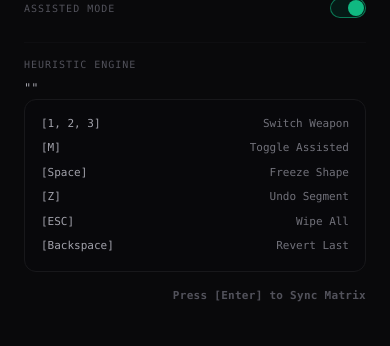
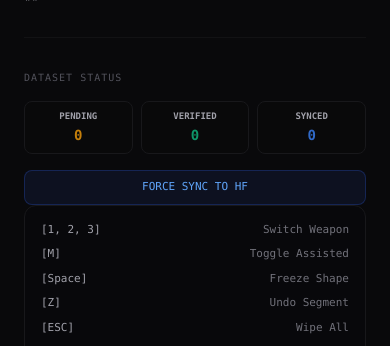
Before and after one commit to F1nnSBK/luna_labeler, a FastAPI app: page /dashboard in a window 390 px wide; the page is wider, and only the part inside the window is pictured. Shown: the top 346 px of that part. Run offline with FastAPI, Linux system fonts and the light colour scheme; parts of the project's set-up code (start-up, migrations or seed data) failed here and were passed over; some libraries are stand-ins or nearby versions.

Commit message:
feat: rollback MobileSAM training logic, preserve local active learning complexity scoring, manual sync, and stats panel

```diff
--- a/app/main.py
+++ b/app/main.py
@@ -47,18 +47,8 @@
             out_file.write(response.read())
         print("MobileSAM weights downloaded successfully (fallback method).")
 
-# Load MobileSAM model with hot-swap capability
-sam_last_loaded = 0
-sam_model = None
-
-def get_sam_model():
-    global sam_model, sam_last_loaded
-    current_mtime = weights_path.stat().st_mtime if weights_path.exists() else 0
-    if sam_model is None or current_mtime > sam_last_loaded:
-        print("Loading/Reloading SAM model weights...")
-        sam_model = SAM(str(weights_path))
-        sam_last_loaded = current_mtime
-    return sam_model
+# Load MobileSAM model
+sam_model = SAM(str(weights_path))
 
 # BLIP model removed in favor of zero-latency NumPy/OpenCV statistical feature generator
 
@@ -79,6 +69,13 @@
     spatial_vector_data: str | None = None
 
 
+def get_db_stats(db: Session) -> dict:
+    pending = db.query(TelemetryComponent).filter_by(validation_status="PENDING").count()
+    verified = db.query(TelemetryComponent).filter_by(validation_status="VERIFIED").count()
+    synced = db.query(TelemetryComponent).filter(TelemetryComponent.validation_status == "VERIFIED", TelemetryComponent.synced_to_hf == True).count()
+    return {"pending": pending, "verified": verified, "synced": synced}
+
+
 @app.get("/")
 async def root_redirect():
     """Redirects root traffic to the calibration dashboard."""
@@ -96,7 +93,13 @@
 
     rendered_template = templates.TemplateResponse(
         "index.html",
-        {"request": request, "payload": payload, "steps": 0}
+        {
+            "request": request,
+            "payload": payload,
+            "steps": 0,
+            "stats": get_db_stats(db),
+            "sync_result": None
+        }
     )
     rendered_template.set_cookie(key="labeler_session_id", value=session_id, max_age=2592000) # 30 days
     return rendered_template
@@ -131,7 +134,13 @@
 
     return templates.TemplateResponse(
         "card_fragment.html",
-        {"request": request, "payload": next_payload, "steps": next_steps}
+        {
+            "request": request,
+            "payload": next_payload,
+            "steps": next_steps,
+            "stats": get_db_stats(db),
+            "sync_result": None
+        }
     )
 
 
@@ -142,6 +151,24 @@
     if not payload:
         raise HTTPException(status_code=404, detail="No pipeline payloads available")
     return payload
+
+
+from app.cron import run_sync_cycle
+
+@app.post("/api/v1/sync/trigger", response_class=HTMLResponse)
+async def trigger_manual_sync(request: Request, db: Session = Depends(get_db)):
+    """Manually triggers the Hugging Face sync cycle and returns updated statistics."""
+    sync_count = 0
+    try:
+        sync_count = run_sync_cycle(db)
+    except Exception as e:
+        print(f"[MANUAL_SYNC_ERROR] Failed: {e}")
+
+    stats = get_db_stats(db)
+    return templates.TemplateResponse(
+        "stats_panel.html",
+        {"request": request, "stats": stats, "sync_result": sync_count}
+    )
 
 
 @app.get("/api/v1/image/{component_id}")
@@ -224,8 +251,7 @@
             image_obj = image_obj.convert("RGB")
 
         # Run MobileSAM prediction with Bounding Box coordinates mapping to 256x256 image pixels
-        model_instance = get_sam_model()
-        results = model_instance.predict(image_obj, bboxes=[x_min, y_min, x_max, y_max], verbose=False)
+        results = sam_model.predict(image_obj, bboxes=[x_min, y_min, x_max, y_max], verbose=False)
 
         rounded_points = []
         if results and len(results) > 0 and results[0].masks is not None:
@@ -273,7 +299,13 @@
 
     return templates.TemplateResponse(
         "card_fragment.html",
-        {"request": request, "payload": payload, "steps": max(0, execution_steps - 1)}
+        {
+            "request": request,
+            "payload": payload,
+            "steps": max(0, execution_steps - 1),
+            "stats": get_db_stats(db),
+            "sync_result": None
+        }
     )
 
 
@@ -281,19 +313,16 @@
 from app.cron import sync_supabase_to_huggingface
 import app.cron as cron
 import app.active_learning as al
-import app.retrain_worker as rw
 
 @app.on_event("startup")
 async def startup_event_hook():
     # Pass the data loader memory pointer to reference caches
     cron.hf_source_cache = hf_dataset_cache
     al.hf_source_cache = hf_dataset_cache
-    rw.hf_source_cache = hf_dataset_cache
 
-    # Initialize SAM model
-    get_sam_model()
+    # Initialize Hugging Face dataset if missing
+    cron.initialize_hf_dataset_repo()
 
     # Fire and forget the background threads safely inside the async loop
     asyncio.create_task(sync_supabase_to_huggingface())
     asyncio.create_task(al.active_learning_loop())
-    asyncio.create_task(rw.retrain_worker_loop(weights_path))
--- a/app/templates/card_fragment.html
+++ b/app/templates/card_fragment.html
@@ -34,6 +34,8 @@
                 <span class="text-[10px] uppercase tracking-widest text-zinc-600">Heuristic Engine</span>
                 <p class="text-xs text-zinc-400 italic leading-relaxed">"{{ payload.telemetry_string }}"</p>
             </div>
+
+            {% include "stats_panel.html" %}
         </div>
 
         <div class="space-y-4">
--- /dev/null
+++ b/app/templates/stats_panel.html
@@ -0,0 +1,46 @@
+<div id="stats-panel" class="space-y-4 pt-4 border-t border-zinc-900/60">
+    <style>
+        .htmx-indicator { display: none; }
+        .htmx-request .htmx-indicator { display: inline; }
+        .htmx-request.htmx-indicator { display: inline; }
+    </style>
+
+    <span class="text-[10px] uppercase tracking-widest text-zinc-600 block">Dataset Status</span>
+    <div class="grid grid-cols-3 gap-2 text-center text-[11px]">
+        <div class="bg-zinc-950/60 border border-zinc-900 rounded-lg p-2">
+            <div class="text-[9px] text-zinc-650 font-bold">PENDING</div>
+            <div class="text-amber-500/80 font-bold font-mono text-sm mt-0.5">{{ stats.pending }}</div>
+        </div>
+        <div class="bg-zinc-950/60 border border-zinc-900 rounded-lg p-2">
+            <div class="text-[9px] text-zinc-650 font-bold">VERIFIED</div>
+            <div class="text-emerald-500/80 font-bold font-mono text-sm mt-0.5">{{ stats.verified }}</div>
+        </div>
+        <div class="bg-zinc-950/60 border border-zinc-900 rounded-lg p-2">
+            <div class="text-[9px] text-zinc-650 font-bold">SYNCED</div>
+            <div class="text-blue-500/80 font-bold font-mono text-sm mt-0.5">{{ stats.synced }}</div>
+        </div>
+    </div>
+
+    <div class="space-y-2">
+        <button hx-post="/api/v1/sync/trigger"
+                hx-target="#stats-panel"
+                hx-swap="outerHTML"
+                hx-indicator="#sync-spinner"
+                class="w-full bg-blue-950/30 hover:bg-blue-900/50 border border-blue-900/50 hover:border-blue-800 text-blue-400 hover:text-blue-300 text-[11px] py-2 rounded-lg font-mono transition-all flex items-center justify-center gap-2 cursor-pointer">
+            <span>FORCE SYNC TO HF</span>
+            <svg id="sync-spinner" class="animate-spin h-3.5 w-3.5 text-blue-400 htmx-indicator" xmlns="http://www.w3.org/2000/svg" fill="none" viewBox="0 0 24 24">
+                <circle class="opacity-25" cx="12" cy="12" r="10" stroke="currentColor" stroke-width="4"></circle>
+                <path class="opacity-75" fill="currentColor" d="M4 12a8 8 0 018-8V0C5.373 0 0 5.373 0 12h4zm2 5.291A7.962 7.962 0 014 12H0c0 3.042 1.135 5.824 3 7.938l3-2.647z"></path>
+            </svg>
+        </button>
+        {% if sync_result is not none %}
+        <div class="text-[10px] text-zinc-500 text-center font-mono">
+            {% if sync_result > 0 %}
+            <span class="text-emerald-500 font-bold animate-pulse">✓ Sync complete: +{{ sync_result }} objects!</span>
+            {% else %}
+            <span class="text-zinc-400">All objects already synced.</span>
+            {% endif %}
+        </div>
+        {% endif %}
+    </div>
+</div>
```
Also changed, not shown: app/cron.py (+120 -51 lines).
